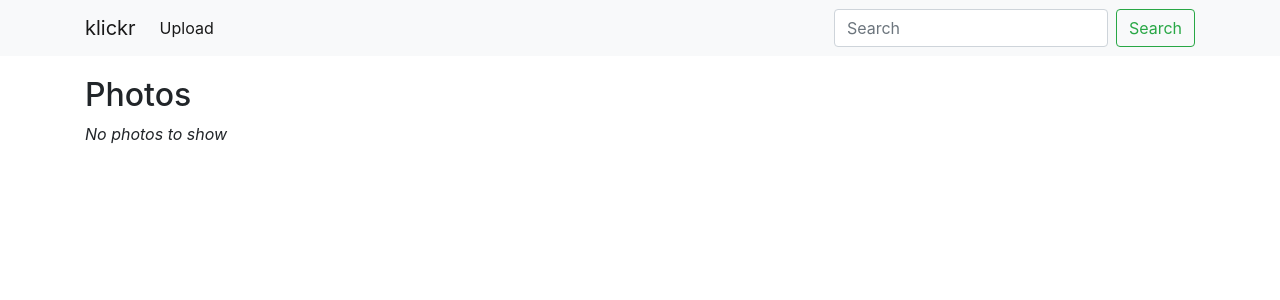
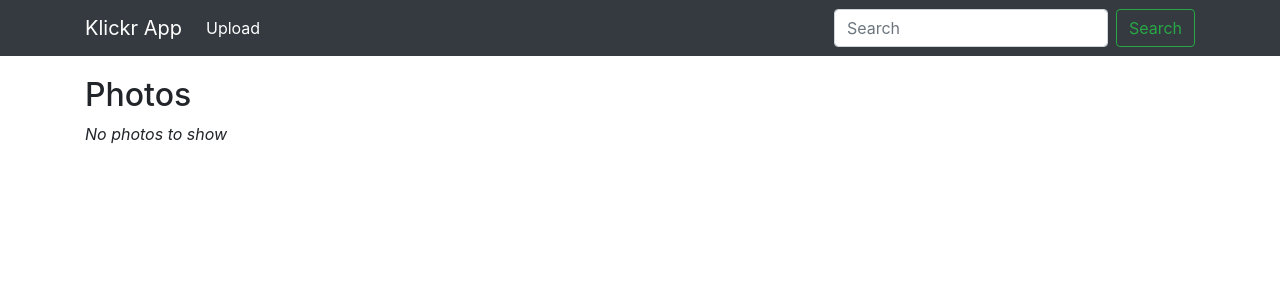
Before and after one commit to pipalacademy/klickr, a Flask app: page / in a window 1280 px wide. Shown: the top 300 px of the page. Run offline with Flask 2, Linux system fonts and the light colour scheme; data that the repository does not hold is empty; some libraries are stand-ins or nearby versions.

Commit message:
Changed the title of the app.

```diff
--- a/klickr/templates/base.html
+++ b/klickr/templates/base.html
@@ -18,9 +18,9 @@
     </style>
   </head>
   <body>
-<nav class="navbar navbar-expand-lg navbar-light bg-light">
+<nav class="navbar navbar-expand-lg navbar-dark bg-dark">
   <div class="container">
-  <a class="navbar-brand" href="/">klickr</a>
+  <a class="navbar-brand" href="/">Klickr App</a>
   <button class="navbar-toggler" type="button" data-toggle="collapse" data-target="#navbarSupportedContent" aria-controls="navbarSupportedContent" aria-expanded="false" aria-label="Toggle navigation">
     <span class="navbar-toggler-icon"></span>
   </button>
```
